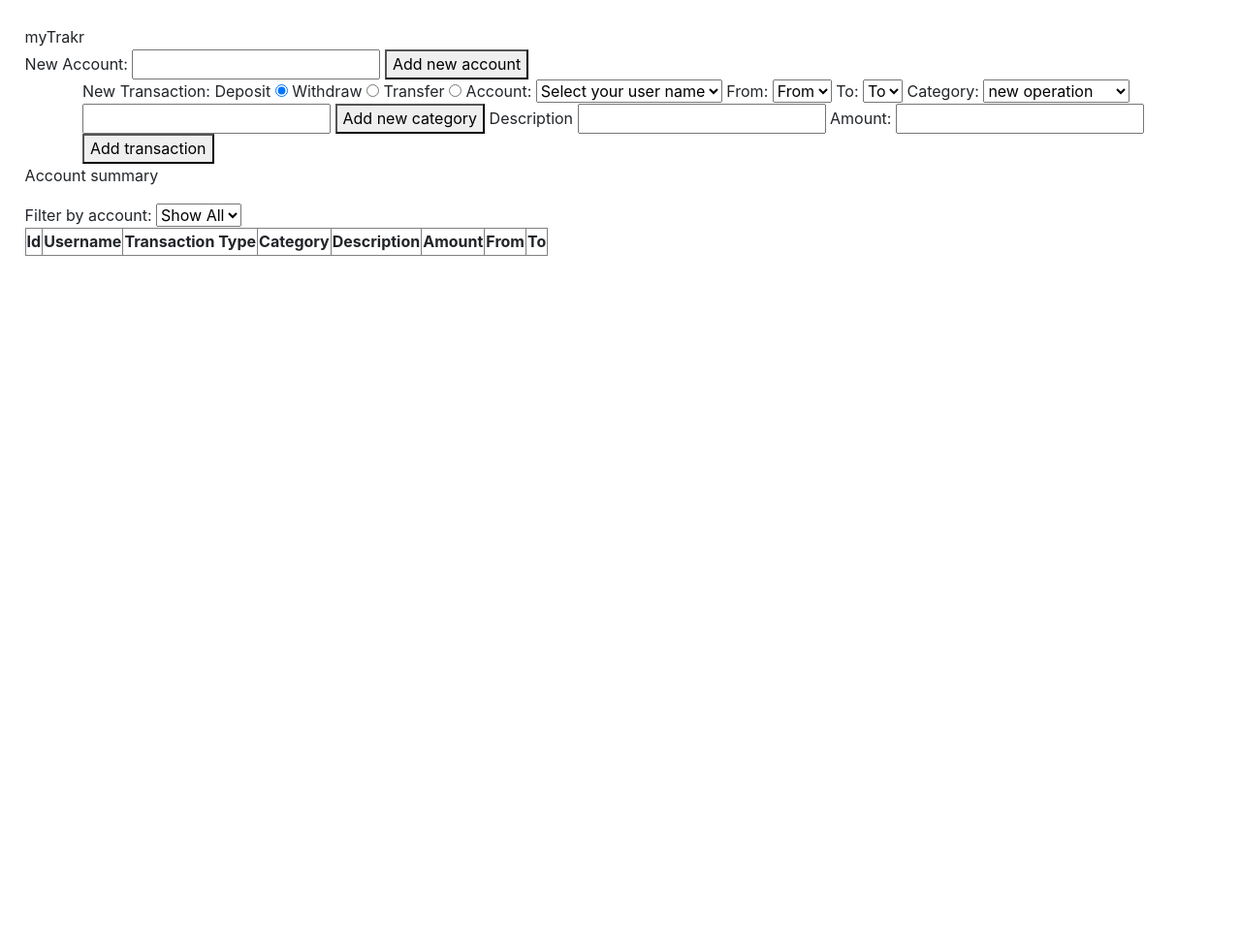
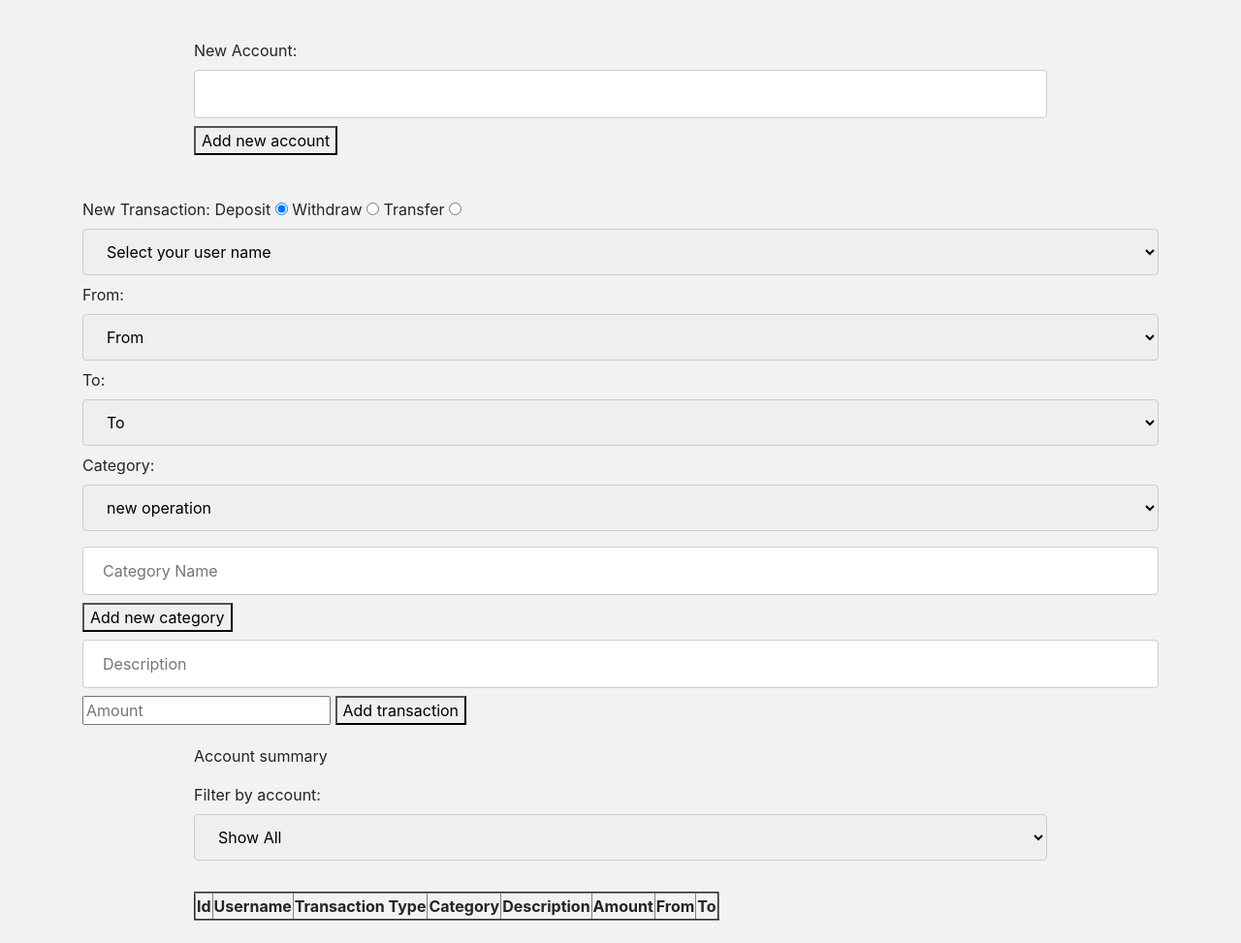
Before and after one commit to umuterbas/myTrakr-boilerplate, a website with bundled scripts: page frontend/index.html in a window 1280 px wide. Shown: the whole page at 97% size. Before the commit the page ends 800 px from the top, so only its background shows below. Built offline with nearby package versions, Linux system fonts and the light colour scheme; no server answers.

Commit message:
style added

```diff
--- a/frontend/css/index.css
+++ b/frontend/css/index.css
@@ -1,5 +1,38 @@
 
-body {
-    margin: 2%;
-    line-height: 25px;
+body, div{
+    border-radius: 5px;
+    background-color: #f2f2f2;
+    padding: 20px;
+
 }
+
+div {
+    margin: 0 160px;
+}
+
+
+
+input[type=text], select {
+    width: 100%;
+    padding: 12px 20px;
+    margin: 8px 0;
+    display: inline-block;
+    border: 1px solid #ccc;
+    border-radius: 4px;
+    box-sizing: border-box;
+  }
+
+  input[type=submit] {
+    width: 100%;
+    background-color: #4CAF50;
+    color: white;
+    padding: 14px 20px;
+    margin: 8px 0;
+    border: none;
+    border-radius: 4px;
+    cursor: pointer;
+  }
+
+  input[type=submit]:hover {
+    background-color: #45a049;
+  }
--- a/frontend/index.html
+++ b/frontend/index.html
@@ -19,8 +19,9 @@
     <link rel="stylesheet" href="./css/index.css" />
   </head>
   <body>
-    myTrakr
+
     <main>
+      <div>
       <form action="" id="newaccount">
         New Account:
 
@@ -28,6 +29,8 @@
         <button id="add_new_account">Add new account</button>
 
       </form>
+    </div>
+      <br>
       <form action="" class="container">
         New Transaction: Deposit
         <input type="radio" name="type" value="deposit" checked/>
@@ -35,7 +38,7 @@
         <input type="radio" name="type" value="withdraw"/>
         Transfer
         <input type="radio" name="type" value="transfer"/>
-        Account:
+
         <select id="selectuser" name="username">
           <option value="username">Select your user name</option>
         </select>
@@ -53,25 +56,28 @@
           <option id="newoperation">new operation</option>
           <option id="addcategorylist" value="addcategorylist">Add category list</option>
         </select>
-        <input type="text" id="addcategory"/>
+        <input placeholder="Category Name" type="text" id="addcategory"/>
         <button type="button" id="buttoncategory">Add new category</button>
+        <br>
 
-        Description
-        <input type="text" id="description"/>
 
-        Amount:
-        <input type="number" id="amount"/>
+        <input placeholder="Description" type="text" id="description"/>
+
+
+        <input placeholder="Amount" type="number" id="amount"/>
 
         <button type="button" id="buttontransaction">Add transaction</button>
       </form>
 
+      <div>
       Account summary
       <ul id="account_summary"></ul>
       Filter by account:
       <select id="filter_select_id">
         <option value="show_all">Show All</option>
       </select>
-      <table border="1">
+      <br>
+      <table border="2">
         <tr>
           <th>Id</th>
           <th>Username</th>
@@ -83,11 +89,13 @@
           <th>To</th>
         </tr>
         <tbody id="transaction_list">
+          <br>
 
 
 
         </tbody>
       </table>
+    </div>
     </main>
     <script type="module" src="./js/helpers/Account.js"></script>
     <script type="module" src="./js/helpers/Category.js"></script>
```
